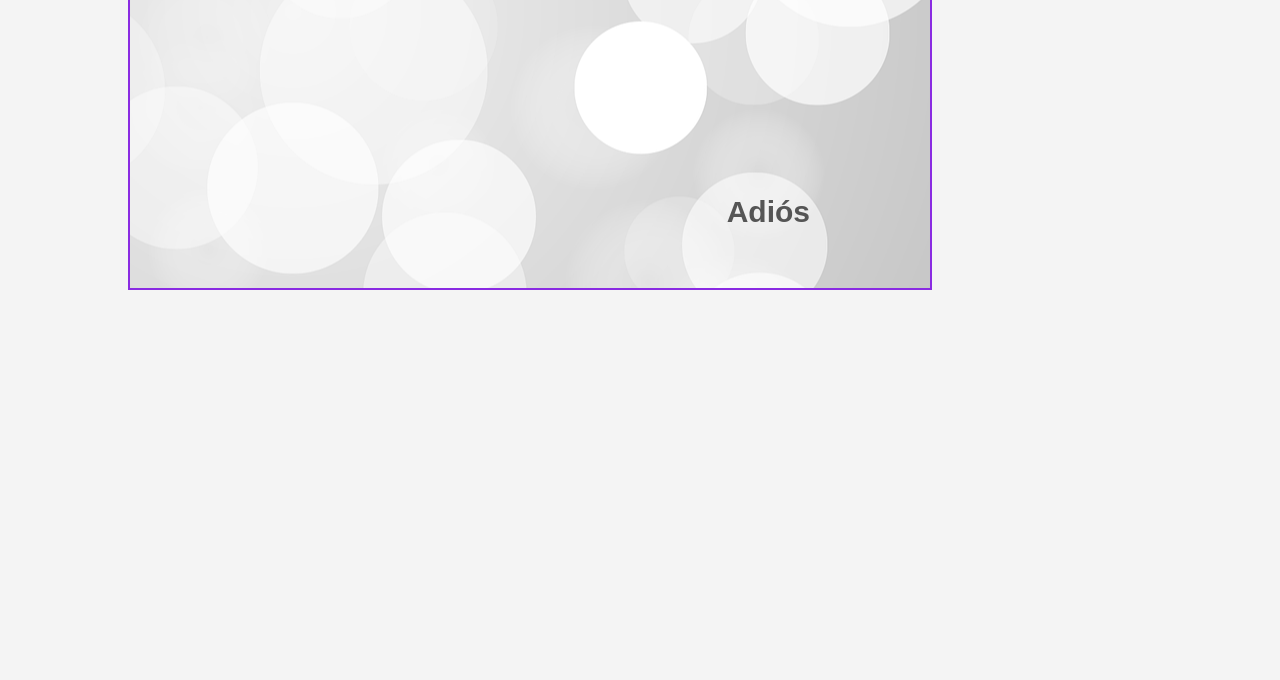
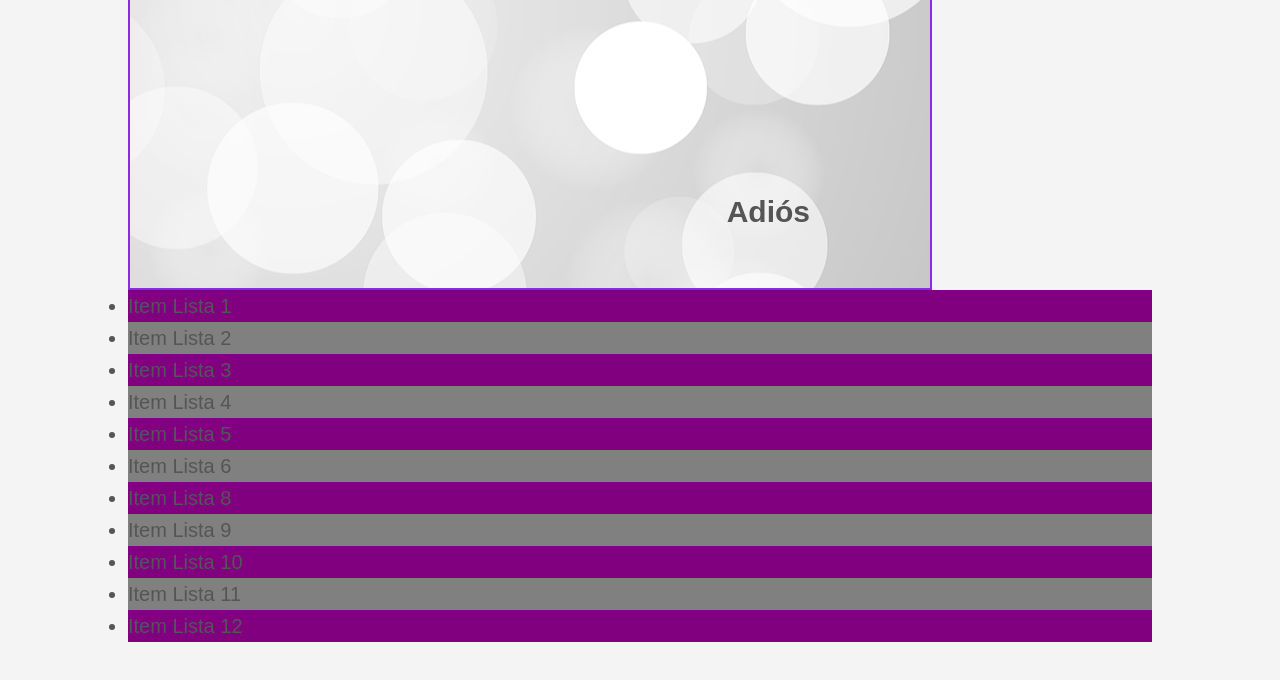
Before and after one commit to prattparedes/CSS-Prueba, a plain HTML site: page CSS Cheatsheet/index.html in a window 1280 px wide. Shown: the part 2000-2680 px from the top of the page. Drawn offline with Linux system fonts and the light colour scheme.

Commit message:
List odd even background child nth

```diff
--- a/CSS Cheatsheet/CSS/Estilo.css
+++ b/CSS Cheatsheet/CSS/Estilo.css
@@ -248,3 +248,30 @@ a:visited {
 	al mover la pantalla arriba/Abajo en un punto */
 	top: 400px;
 }
+
+/* First child targetea al primer item a la lista */
+.ItemsLista li:first-child{
+	background: red;
+}
+
+.ItemsLista li:last-child{
+	background: yellow;
+}
+
+/* nth-child targetea al numero que pongas en parentesis en orden */
+.ItemsLista li:nth-child(6){
+
+	background: blue
+}
+
+/* También se puede poner pares e impares */
+.ItemsLista li:nth-child(even){
+	background: grey
+}
+
+/* even = par, odd = impar */
+
+.ItemsLista li:nth-child(odd){
+
+	background: purple
+}
--- a/CSS Cheatsheet/index.html
+++ b/CSS Cheatsheet/index.html
@@ -87,6 +87,21 @@
         <h2>Adiós</h2>
 
       </div>
+
+    <ul class="ItemsLista">
+      <li>Item Lista 1</li>
+      <li>Item Lista 2</li>
+      <li>Item Lista 3</li>
+      <li>Item Lista 4</li>
+      <li>Item Lista 5</li>
+      <li>Item Lista 6</li>
+      <li>Item Lista 8</li>
+      <li>Item Lista 9</li>
+      <li>Item Lista 10</li>
+      <li>Item Lista 11</li>
+      <li>Item Lista 12</li>
+    </ul>
+
     </div> <!-- ./container -->
 
     <a class="fix-me button" href="">Botón1</a>
```
